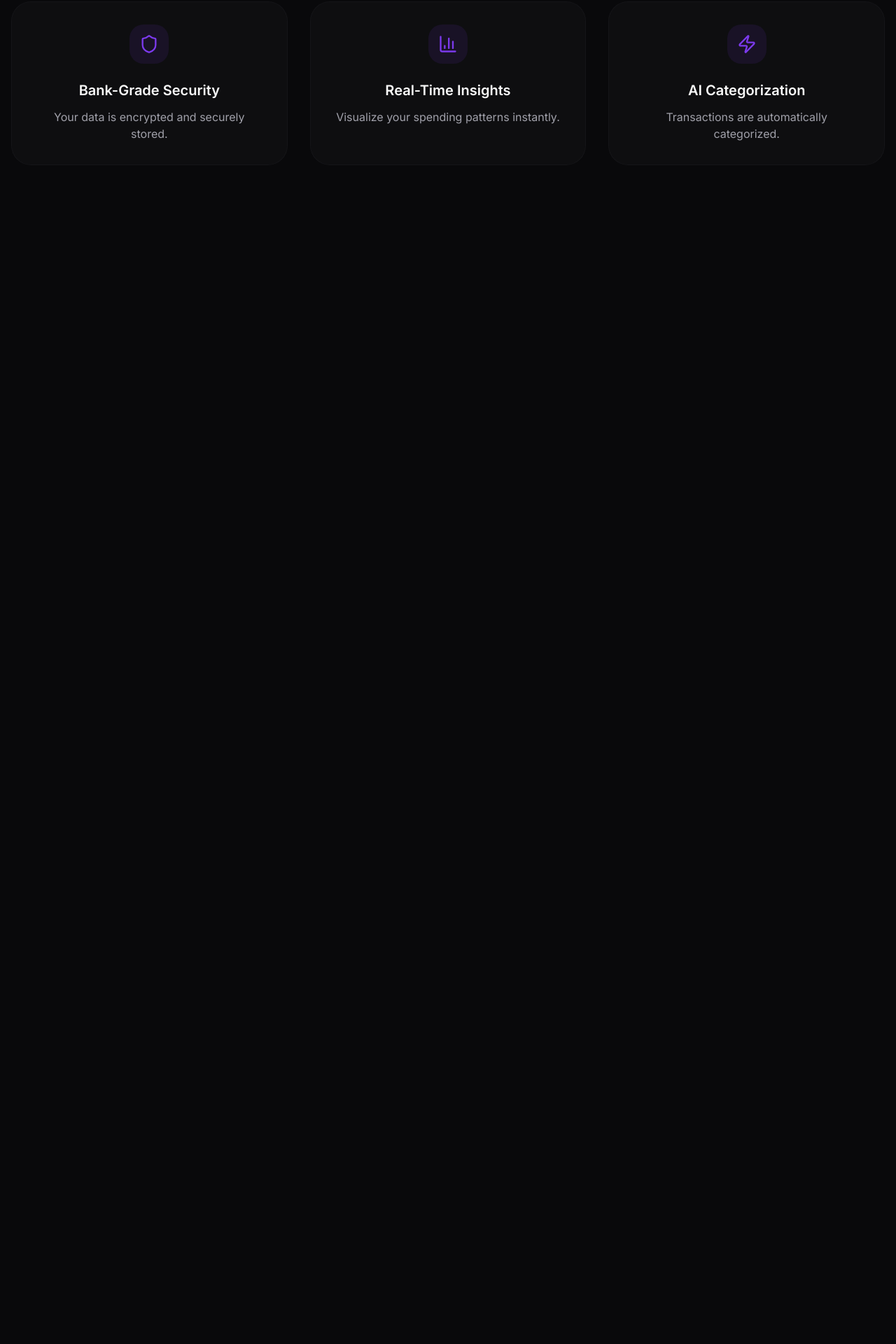
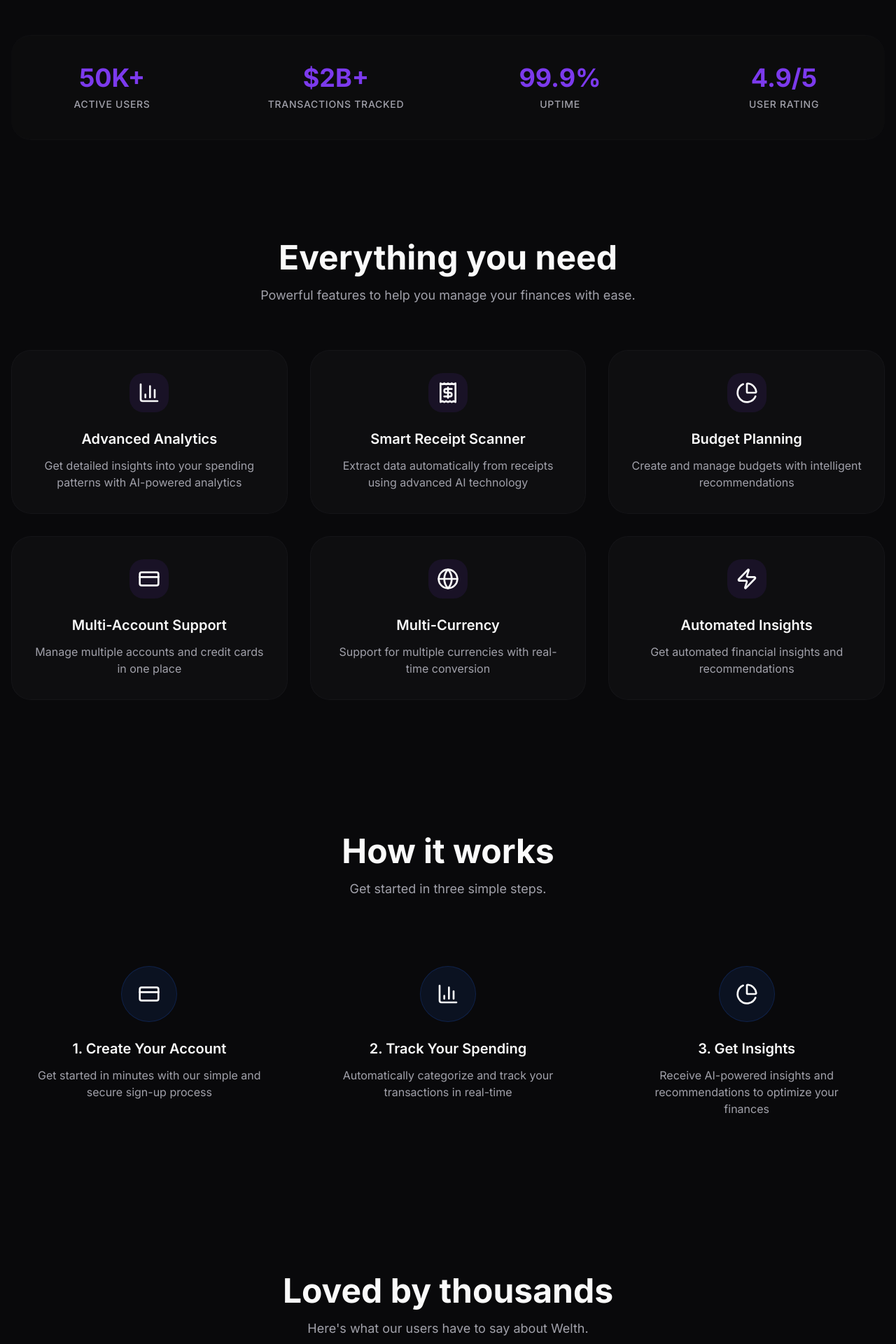
Before and after one commit to aditya0563/AI-FInance, a Next.js app in the folder apps/web/: page / in a window 1280 px wide. Shown: the part 700-2620 px from the top of the page at 70% size. Before the commit the page ends 1032 px from the top, so only its background shows below. Built offline with nearby package versions, Linux system fonts and the light colour scheme.

Commit message:
feat(ui): integrate structured data from landing.js into landing page components

```diff
--- a/apps/web/app/page.js
+++ b/apps/web/app/page.js
@@ -1,6 +1,7 @@
 import Link from "next/link";
 import { Button } from "@/components/ui/button";
-import { ArrowRight, Shield, Zap, BarChart3 } from "lucide-react";
+import { ArrowRight, Zap } from "lucide-react";
+import { featuresData, howItWorksData, testimonialsData, statsData } from "@/data/landing";
 
 export default function LandingPage() {
   return (
@@ -62,20 +63,73 @@ export default function LandingPage() {
         </div>
       </main>
 
-      {/* Features section peek */}
-      <div className="container mx-auto px-4 pb-24 z-10 opacity-0 animate-fade-in-up" style={{ animationDelay: "0.2s" }}>
+      {/* Stats section */}
+      <div className="container mx-auto px-4 py-12 z-10 opacity-0 animate-fade-in-up" style={{ animationDelay: "0.2s" }}>
+        <div className="grid grid-cols-2 md:grid-cols-4 gap-8 text-center border-y border-border/20 py-10 bg-secondary/10 backdrop-blur-sm rounded-3xl">
+          {statsData.map((stat, i) => (
+            <div key={i} className="space-y-2">
+              <h4 className="text-4xl font-bold text-primary">{stat.value}</h4>
+              <p className="text-sm font-medium text-muted-foreground uppercase tracking-wider">{stat.label}</p>
+            </div>
+          ))}
+        </div>
+      </div>
+
+      {/* Features section */}
+      <div className="container mx-auto px-4 py-24 z-10 opacity-0 animate-fade-in-up" style={{ animationDelay: "0.3s" }}>
+        <div className="text-center mb-16 space-y-4">
+          <h2 className="text-3xl md:text-5xl font-bold">Everything you need</h2>
+          <p className="text-muted-foreground text-lg max-w-2xl mx-auto">Powerful features to help you manage your finances with ease.</p>
+        </div>
         <div className="grid md:grid-cols-3 gap-8">
-          {[
-            { icon: Shield, title: "Bank-Grade Security", desc: "Your data is encrypted and securely stored." },
-            { icon: BarChart3, title: "Real-Time Insights", desc: "Visualize your spending patterns instantly." },
-            { icon: Zap, title: "AI Categorization", desc: "Transactions are automatically categorized." }
-          ].map((feature, i) => (
-            <div key={i} className="flex flex-col items-center text-center p-8 rounded-3xl bg-secondary/20 border border-border/30 backdrop-blur-sm">
+          {featuresData.map((feature, i) => (
+            <div key={i} className="flex flex-col items-center text-center p-8 rounded-3xl bg-secondary/20 border border-border/30 backdrop-blur-sm hover:bg-secondary/30 transition-colors">
               <div className="h-14 w-14 rounded-2xl bg-primary/10 flex items-center justify-center mb-6">
-                <feature.icon className="h-7 w-7 text-primary" />
+                {feature.icon}
               </div>
               <h3 className="text-xl font-semibold mb-3">{feature.title}</h3>
-              <p className="text-muted-foreground">{feature.desc}</p>
+              <p className="text-muted-foreground">{feature.description}</p>
+            </div>
+          ))}
+        </div>
+      </div>
+
+      {/* How it works */}
+      <div className="container mx-auto px-4 py-24 z-10 opacity-0 animate-fade-in-up" style={{ animationDelay: "0.4s" }}>
+        <div className="text-center mb-16 space-y-4">
+          <h2 className="text-3xl md:text-5xl font-bold">How it works</h2>
+          <p className="text-muted-foreground text-lg max-w-2xl mx-auto">Get started in three simple steps.</p>
+        </div>
+        <div className="grid md:grid-cols-3 gap-8">
+          {howItWorksData.map((step, i) => (
+            <div key={i} className="flex flex-col items-center text-center p-8">
+              <div className="h-20 w-20 rounded-full bg-blue-600/10 flex items-center justify-center mb-6 border border-blue-600/20">
+                {step.icon}
+              </div>
+              <h3 className="text-xl font-semibold mb-3">{step.title}</h3>
+              <p className="text-muted-foreground">{step.description}</p>
+            </div>
+          ))}
+        </div>
+      </div>
+
+      {/* Testimonials */}
+      <div className="container mx-auto px-4 py-24 pb-32 z-10 opacity-0 animate-fade-in-up" style={{ animationDelay: "0.5s" }}>
+        <div className="text-center mb-16 space-y-4">
+          <h2 className="text-3xl md:text-5xl font-bold">Loved by thousands</h2>
+          <p className="text-muted-foreground text-lg max-w-2xl mx-auto">Here's what our users have to say about Welth.</p>
+        </div>
+        <div className="grid md:grid-cols-3 gap-8">
+          {testimonialsData.map((testimonial, i) => (
+            <div key={i} className="flex flex-col p-8 rounded-3xl bg-secondary/20 border border-border/30 backdrop-blur-sm">
+              <p className="text-muted-foreground mb-8 flex-1 italic">"{testimonial.quote}"</p>
+              <div className="flex items-center gap-4">
+                <img src={testimonial.image} alt={testimonial.name} className="h-12 w-12 rounded-full object-cover" />
+                <div>
+                  <h4 className="font-semibold">{testimonial.name}</h4>
+                  <p className="text-sm text-muted-foreground">{testimonial.role}</p>
+                </div>
+              </div>
             </div>
           ))}
         </div>
```
